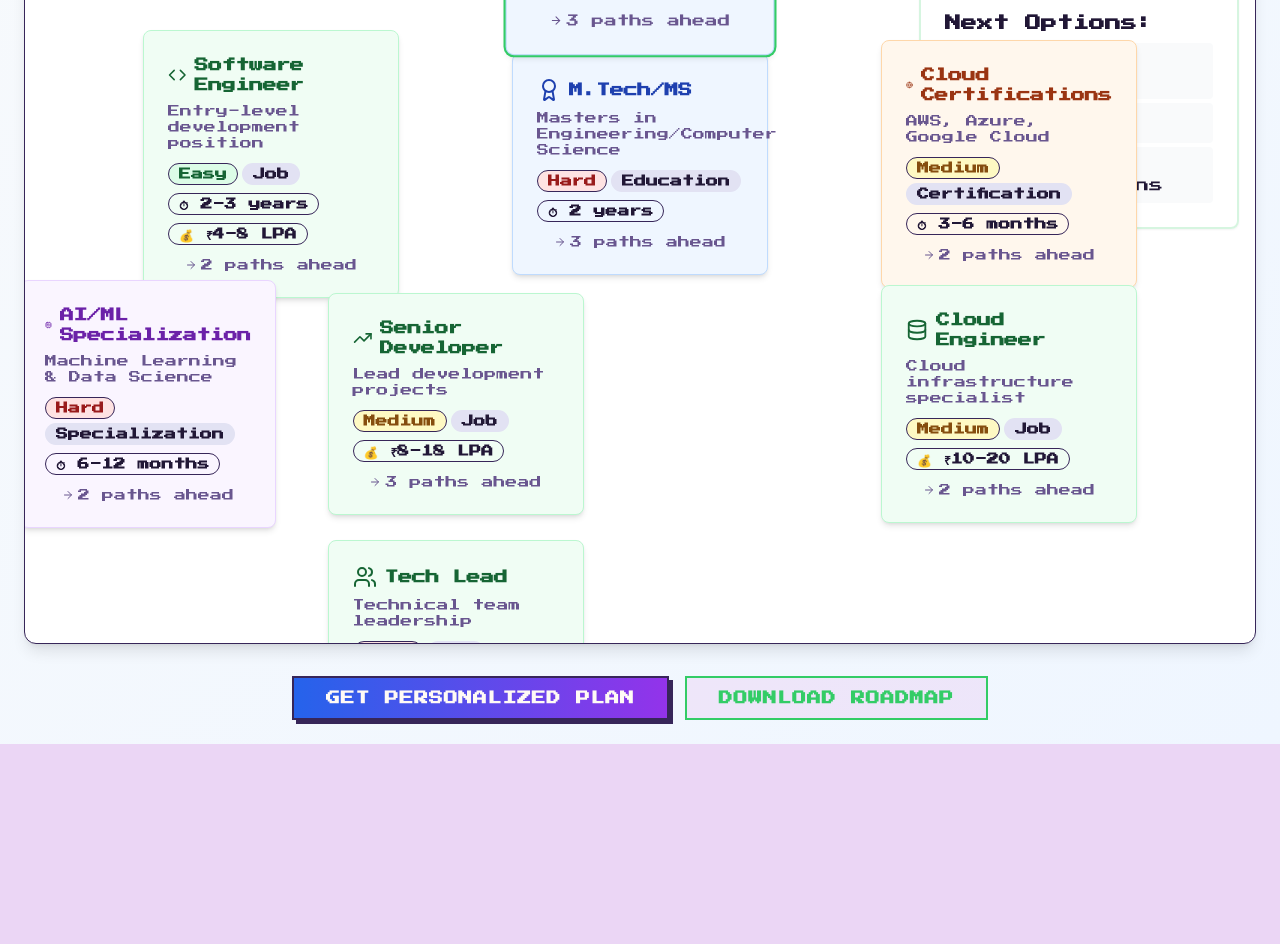
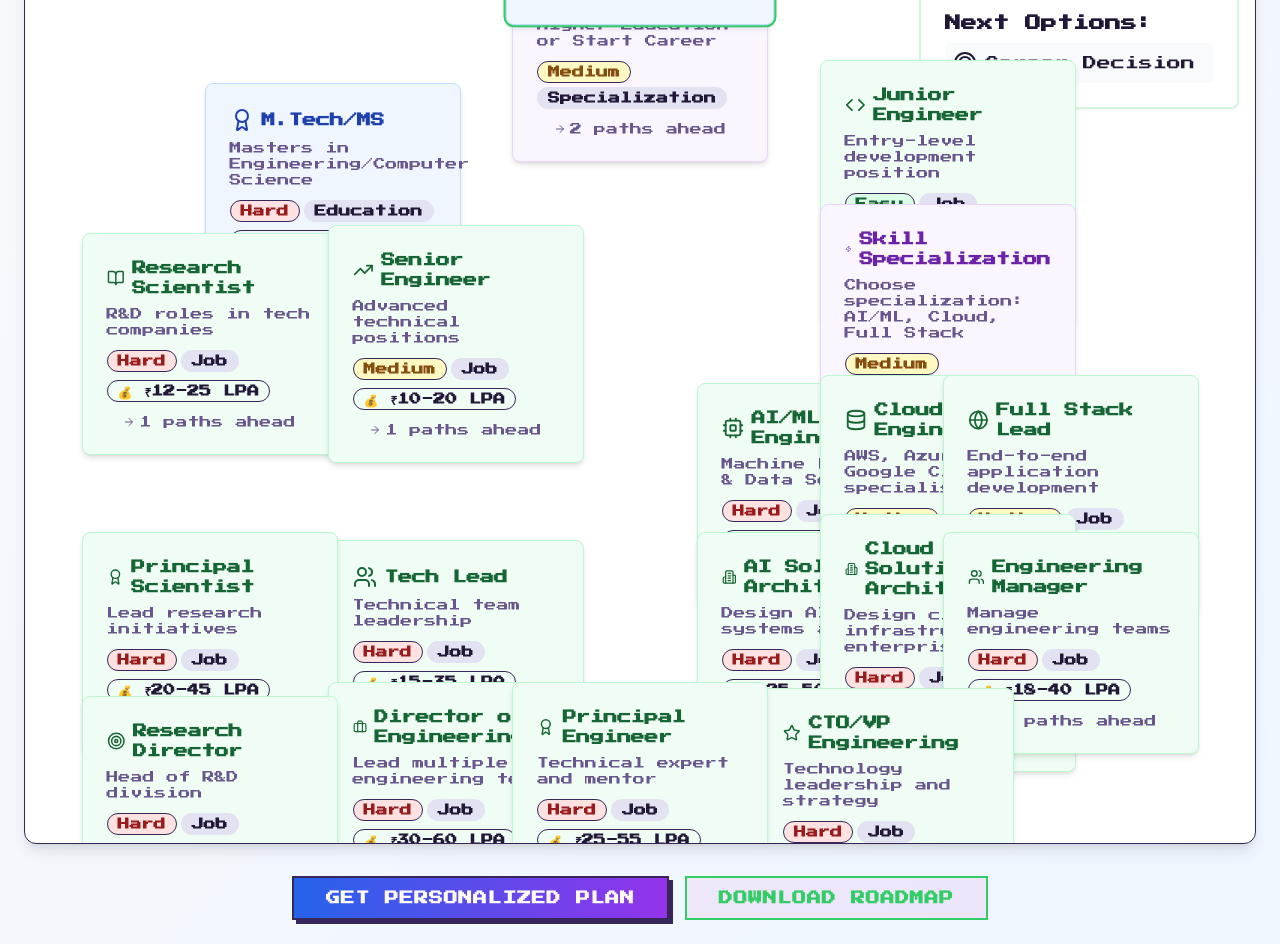
Before and after one commit to Anushaa-ksm/career-chat-buddy-96, a React (Vite) app: page /roadmap in a window 1280 px wide. Shown: the part 420-1364 px from the top of the page. Before the commit the page ends 1164 px from the top, so only its background shows below. Built offline with nearby package versions, Linux system fonts and the light colour scheme; the HTML template or start-up script is replaced by a standard one.

Commit message:
Refactor roadmap to flowchart

```diff
--- a/src/pages/CareerRoadmap.tsx
+++ b/src/pages/CareerRoadmap.tsx
@@ -40,6 +40,7 @@ const CareerRoadmapPage = () => {
   const [hoveredNode, setHoveredNode] = useState<string | null>(null);
 
   const engineeringPaths: Record<string, PathNode> = {
+    // Level 1: Foundation
     bachelor: {
       id: 'bachelor',
       title: 'B.Tech/B.E.',
@@ -47,22 +48,25 @@ const CareerRoadmapPage = () => {
       type: 'education',
       duration: '4 years',
       difficulty: 'Medium',
-      nextPaths: ['job-entry', 'masters', 'certifications'],
+      nextPaths: ['choice-point'],
       icon: <GraduationCap className="w-6 h-6" />,
-      position: { x: 50, y: 10 }
+      position: { x: 50, y: 5 }
     },
-    'job-entry': {
-      id: 'job-entry',
-      title: 'Software Engineer',
-      description: 'Entry-level development position',
-      type: 'job',
-      duration: '2-3 years',
-      salary: '₹4-8 LPA',
-      difficulty: 'Easy',
-      nextPaths: ['senior-dev', 'specializations-job'],
-      icon: <Code className="w-6 h-6" />,
-      position: { x: 20, y: 40 }
+
+    // Level 2: Decision Point
+    'choice-point': {
+      id: 'choice-point',
+      title: 'Career Decision',
+      description: 'Choose your path: Higher Education or Start Career',
+      type: 'specialization',
+      duration: '',
+      difficulty: 'Medium',
+      nextPaths: ['masters', 'job-entry'],
+      icon: <Target className="w-6 h-6" />,
+      position: { x: 50, y: 20 }
     },
+
+    // Level 3A: Higher Education Path
     masters: {
       id: 'masters',
       title: 'M.Tech/MS',
@@ -70,75 +74,213 @@ const CareerRoadmapPage = () => {
       type: 'education',
       duration: '2 years',
       difficulty: 'Hard',
-      nextPaths: ['senior-dev', 'research', 'phd'],
+      nextPaths: ['research-jobs', 'senior-roles'],
       icon: <Award className="w-6 h-6" />,
-      position: { x: 50, y: 40 }
+      position: { x: 25, y: 35 }
     },
-    certifications: {
-      id: 'certifications',
-      title: 'Cloud Certifications',
-      description: 'AWS, Azure, Google Cloud',
-      type: 'certification',
-      duration: '3-6 months',
+
+    // Level 3B: Direct Job Path
+    'job-entry': {
+      id: 'job-entry',
+      title: 'Junior Engineer',
+      description: 'Entry-level development position',
+      type: 'job',
+      duration: '2-3 years',
+      salary: '₹4-8 LPA',
+      difficulty: 'Easy',
+      nextPaths: ['skill-development'],
+      icon: <Code className="w-6 h-6" />,
+      position: { x: 75, y: 35 }
+    },
+
+    // Level 4A: Research/Academic Jobs
+    'research-jobs': {
+      id: 'research-jobs',
+      title: 'Research Scientist',
+      description: 'R&D roles in tech companies',
+      type: 'job',
+      salary: '₹12-25 LPA',
+      difficulty: 'Hard',
+      nextPaths: ['senior-research'],
+      icon: <BookOpen className="w-6 h-6" />,
+      position: { x: 15, y: 50 }
+    },
+
+    // Level 4B: Senior Roles after Masters
+    'senior-roles': {
+      id: 'senior-roles',
+      title: 'Senior Engineer',
+      description: 'Advanced technical positions',
+      type: 'job',
+      salary: '₹10-20 LPA',
       difficulty: 'Medium',
-      nextPaths: ['cloud-engineer', 'devops'],
-      icon: <Globe className="w-6 h-6" />,
-      position: { x: 80, y: 40 }
+      nextPaths: ['leadership-track'],
+      icon: <TrendingUp className="w-6 h-6" />,
+      position: { x: 35, y: 50 }
     },
-    'senior-dev': {
-      id: 'senior-dev',
-      title: 'Senior Developer',
-      description: 'Lead development projects',
+
+    // Level 4C: Skill Development
+    'skill-development': {
+      id: 'skill-development',
+      title: 'Skill Specialization',
+      description: 'Choose specialization: AI/ML, Cloud, Full Stack',
+      type: 'specialization',
+      duration: '1-2 years',
+      difficulty: 'Medium',
+      nextPaths: ['ai-specialist', 'cloud-specialist', 'fullstack-lead'],
+      icon: <Zap className="w-6 h-6" />,
+      position: { x: 75, y: 50 }
+    },
+
+    // Level 5A: AI/ML Track
+    'ai-specialist': {
+      id: 'ai-specialist',
+      title: 'AI/ML Engineer',
+      description: 'Machine Learning & Data Science',
+      type: 'job',
+      salary: '₹12-25 LPA',
+      difficulty: 'Hard',
+      nextPaths: ['ai-architect'],
+      icon: <Cpu className="w-6 h-6" />,
+      position: { x: 65, y: 65 }
+    },
+
+    // Level 5B: Cloud Track
+    'cloud-specialist': {
+      id: 'cloud-specialist',
+      title: 'Cloud Engineer',
+      description: 'AWS, Azure, Google Cloud specialist',
+      type: 'job',
+      salary: '₹10-22 LPA',
+      difficulty: 'Medium',
+      nextPaths: ['cloud-architect'],
+      icon: <Database className="w-6 h-6" />,
+      position: { x: 75, y: 65 }
+    },
+
+    // Level 5C: Full Stack Track
+    'fullstack-lead': {
+      id: 'fullstack-lead',
+      title: 'Full Stack Lead',
+      description: 'End-to-end application development',
       type: 'job',
       salary: '₹8-18 LPA',
       difficulty: 'Medium',
-      nextPaths: ['tech-lead', 'architect', 'product-manager'],
-      icon: <TrendingUp className="w-6 h-6" />,
-      position: { x: 35, y: 70 }
+      nextPaths: ['tech-lead'],
+      icon: <Globe className="w-6 h-6" />,
+      position: { x: 85, y: 65 }
     },
-    'specializations-job': {
-      id: 'specializations-job',
-      title: 'AI/ML Specialization',
-      description: 'Machine Learning & Data Science',
-      type: 'specialization',
-      duration: '6-12 months',
-      difficulty: 'Hard',
-      nextPaths: ['data-scientist', 'ml-engineer'],
-      icon: <Cpu className="w-6 h-6" />,
-      position: { x: 10, y: 70 }
-    },
-    'cloud-engineer': {
-      id: 'cloud-engineer',
-      title: 'Cloud Engineer',
-      description: 'Cloud infrastructure specialist',
-      type: 'job',
-      salary: '₹10-20 LPA',
-      difficulty: 'Medium',
-      nextPaths: ['cloud-architect', 'devops-lead'],
-      icon: <Database className="w-6 h-6" />,
-      position: { x: 80, y: 70 }
-    },
-    'tech-lead': {
-      id: 'tech-lead',
+
+    // Level 6A: Leadership Track
+    'leadership-track': {
+      id: 'leadership-track',
       title: 'Tech Lead',
       description: 'Technical team leadership',
       type: 'job',
-      salary: '₹15-30 LPA',
+      salary: '₹15-35 LPA',
       difficulty: 'Hard',
-      nextPaths: ['architect', 'engineering-manager', 'cto'],
+      nextPaths: ['engineering-manager', 'principal-engineer'],
       icon: <Users className="w-6 h-6" />,
-      position: { x: 35, y: 100 }
+      position: { x: 35, y: 80 }
     },
-    architect: {
-      id: 'architect',
-      title: 'Solution Architect',
-      description: 'Design system architecture',
+
+    // Level 6B: Senior Research
+    'senior-research': {
+      id: 'senior-research',
+      title: 'Principal Scientist',
+      description: 'Lead research initiatives',
       type: 'job',
       salary: '₹20-45 LPA',
       difficulty: 'Hard',
-      nextPaths: ['chief-architect', 'consultant'],
+      nextPaths: ['research-director'],
+      icon: <Award className="w-6 h-6" />,
+      position: { x: 15, y: 80 }
+    },
+
+    // Level 6C: Architecture Roles
+    'ai-architect': {
+      id: 'ai-architect',
+      title: 'AI Solutions Architect',
+      description: 'Design AI/ML systems at scale',
+      type: 'job',
+      salary: '₹25-50 LPA',
+      difficulty: 'Hard',
+      nextPaths: ['cto-track'],
       icon: <Building2 className="w-6 h-6" />,
-      position: { x: 50, y: 130 }
+      position: { x: 65, y: 80 }
+    },
+
+    'cloud-architect': {
+      id: 'cloud-architect',
+      title: 'Cloud Solutions Architect',
+      description: 'Design cloud infrastructure at enterprise scale',
+      type: 'job',
+      salary: '₹22-45 LPA',
+      difficulty: 'Hard',
+      nextPaths: ['cto-track'],
+      icon: <Building2 className="w-6 h-6" />,
+      position: { x: 75, y: 80 }
+    },
+
+    'tech-lead': {
+      id: 'tech-lead',
+      title: 'Engineering Manager',
+      description: 'Manage engineering teams',
+      type: 'job',
+      salary: '₹18-40 LPA',
+      difficulty: 'Hard',
+      nextPaths: ['cto-track'],
+      icon: <Users className="w-6 h-6" />,
+      position: { x: 85, y: 80 }
+    },
+
+    // Level 7: Executive Track
+    'cto-track': {
+      id: 'cto-track',
+      title: 'CTO/VP Engineering',
+      description: 'Technology leadership and strategy',
+      type: 'job',
+      salary: '₹50+ LPA',
+      difficulty: 'Hard',
+      nextPaths: [],
+      icon: <Star className="w-6 h-6" />,
+      position: { x: 70, y: 95 }
+    },
+
+    'engineering-manager': {
+      id: 'engineering-manager',
+      title: 'Director of Engineering',
+      description: 'Lead multiple engineering teams',
+      type: 'job',
+      salary: '₹30-60 LPA',
+      difficulty: 'Hard',
+      nextPaths: ['cto-track'],
+      icon: <Briefcase className="w-6 h-6" />,
+      position: { x: 35, y: 95 }
+    },
+
+    'principal-engineer': {
+      id: 'principal-engineer',
+      title: 'Principal Engineer',
+      description: 'Technical expert and mentor',
+      type: 'job',
+      salary: '₹25-55 LPA',
+      difficulty: 'Hard',
+      nextPaths: ['cto-track'],
+      icon: <Award className="w-6 h-6" />,
+      position: { x: 50, y: 95 }
+    },
+
+    'research-director': {
+      id: 'research-director',
+      title: 'Research Director',
+      description: 'Head of R&D division',
+      type: 'job',
+      salary: '₹35-70 LPA',
+      difficulty: 'Hard',
+      nextPaths: [],
+      icon: <Target className="w-6 h-6" />,
+      position: { x: 15, y: 95 }
     }
   };
 
@@ -333,7 +475,13 @@ const CareerRoadmapPage = () => {
             </div>
 
             {/* Interactive Roadmap */}
-            <div className="relative bg-white rounded-xl border shadow-lg p-8 min-h-[800px] overflow-hidden">
+            <div className="relative bg-white rounded-xl border shadow-lg p-8 min-h-[1000px] overflow-hidden">
+              {/* Flow Direction Guide */}
+              <div className="absolute top-4 left-4 flex items-center gap-2 text-sm text-muted-foreground">
+                <ArrowRight className="w-4 h-4" />
+                <span>Career Flow: Education → Specialization → Leadership</span>
+              </div>
+
               {renderConnections()}
               {Object.values(engineeringPaths).map(renderNode)}
 
```
